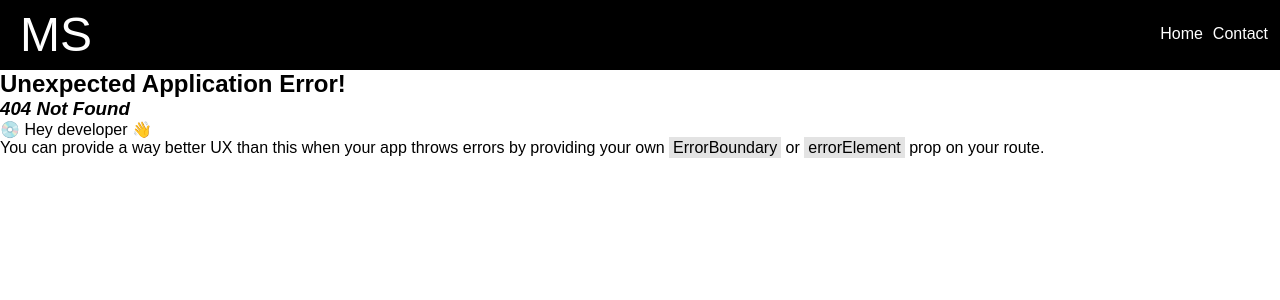
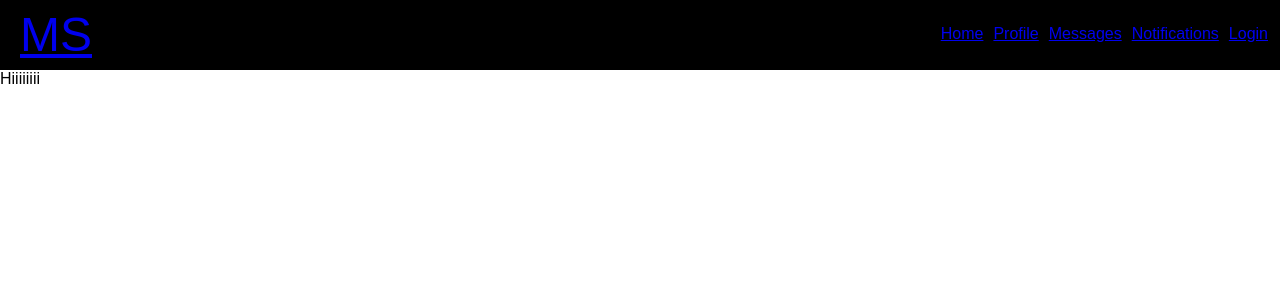
Before and after one commit to ProperPoe/SocialMedia-app, a React (Create React App) app in the folder Client/my-app/: page / in a window 1280 px wide. Before the commit this address had no page. Shown: the top 300 px of the page. Built offline with nearby package versions, Linux system fonts and the light colour scheme.

Commit message:
More styling added to the Navbar, and added a function in App.js called Layout to add to the Home route

```diff
--- a/Client/my-app/src/App.js
+++ b/Client/my-app/src/App.js
@@ -1,11 +1,31 @@
 import {createBrowserRouter, RouterProvider, Route} from "react-router-dom"
 import './App.css';
 import Navbar from '././components/Navbar/Navbar';
+import Home from "././components/Home/Home";
 import Login from "././components/Auth/Login";
 import Register from "././components/Auth/Register";
 
 function App() {
+  const Layout = () => {
+    return(
+      <div>
+        <Navbar />
+        <Home />
+      </div>
+    )
+  }
+  //Router with children
   const router = createBrowserRouter([
+    {
+      path: "/",
+      element: <Layout />,
+      children: [
+        {
+          path: "/",
+          element: <Home />,
+        },
+      ]
+    },
     {
       path: "/login",
       element: <Login />,
@@ -17,7 +37,6 @@ function App() {
   ])
   return (
     <div className="App">
-      <Navbar />
       <RouterProvider router={router} />
     </div>
   );
--- a/Client/my-app/src/components/Auth/Login.jsx
+++ b/Client/my-app/src/components/Auth/Login.jsx
@@ -6,6 +6,9 @@ function Login() {
     return (
         <>
         <div className='login-form-container'>
+            <Link to="/">
+                <span>Go Back</span>
+            </Link>
             <div className='card'>
                 <div className='left'>
                     <span>Hello</span>
--- a/Client/my-app/src/components/Home/Home.jsx
+++ b/Client/my-app/src/components/Home/Home.jsx
@@ -0,0 +1,11 @@
+import React from 'react'
+
+function Home() {
+    return (
+        <div>
+            Hiiiiiiii
+        </div>
+    )
+}
+
+export default Home
--- a/Client/my-app/src/components/Navbar/Navbar.jsx
+++ b/Client/my-app/src/components/Navbar/Navbar.jsx
@@ -1,4 +1,5 @@
 import React from 'react'
+import { Link } from 'react-router-dom'
 import './Navbar.scss'
 
 function Navbar() {
@@ -6,12 +7,27 @@ function Navbar() {
         <>
         <div className='navbar-container'>
             <div className='logo'>
-                MS
+                <Link to="/">
+                    <span>MS</span>
+                </Link>
             </div>
             <div>
                 <ul>
-                    <li>Home</li>
-                    <li>Contact</li>
+                    <Link to="/">
+                        <li>Home</li>
+                    </Link>
+                    <Link to="/">
+                        <li>Profile</li>
+                    </Link>
+                    <Link to="/">
+                        <li>Messages</li>
+                    </Link>
+                    <Link to="/">
+                        <li>Notifications</li>
+                    </Link>
+                    <Link to="/login">
+                        <li>Login</li>
+                    </Link>
                 </ul>
             </div>
         </div>
```
